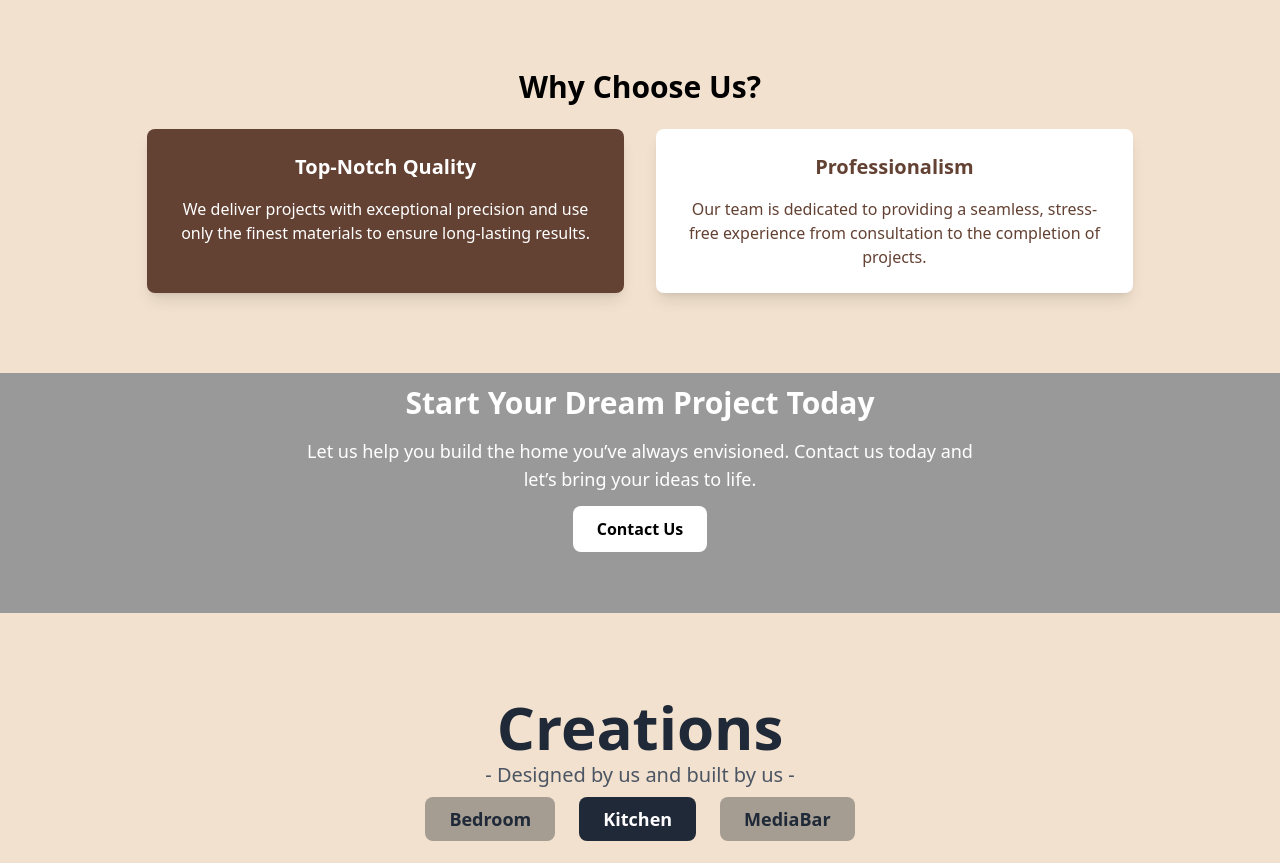
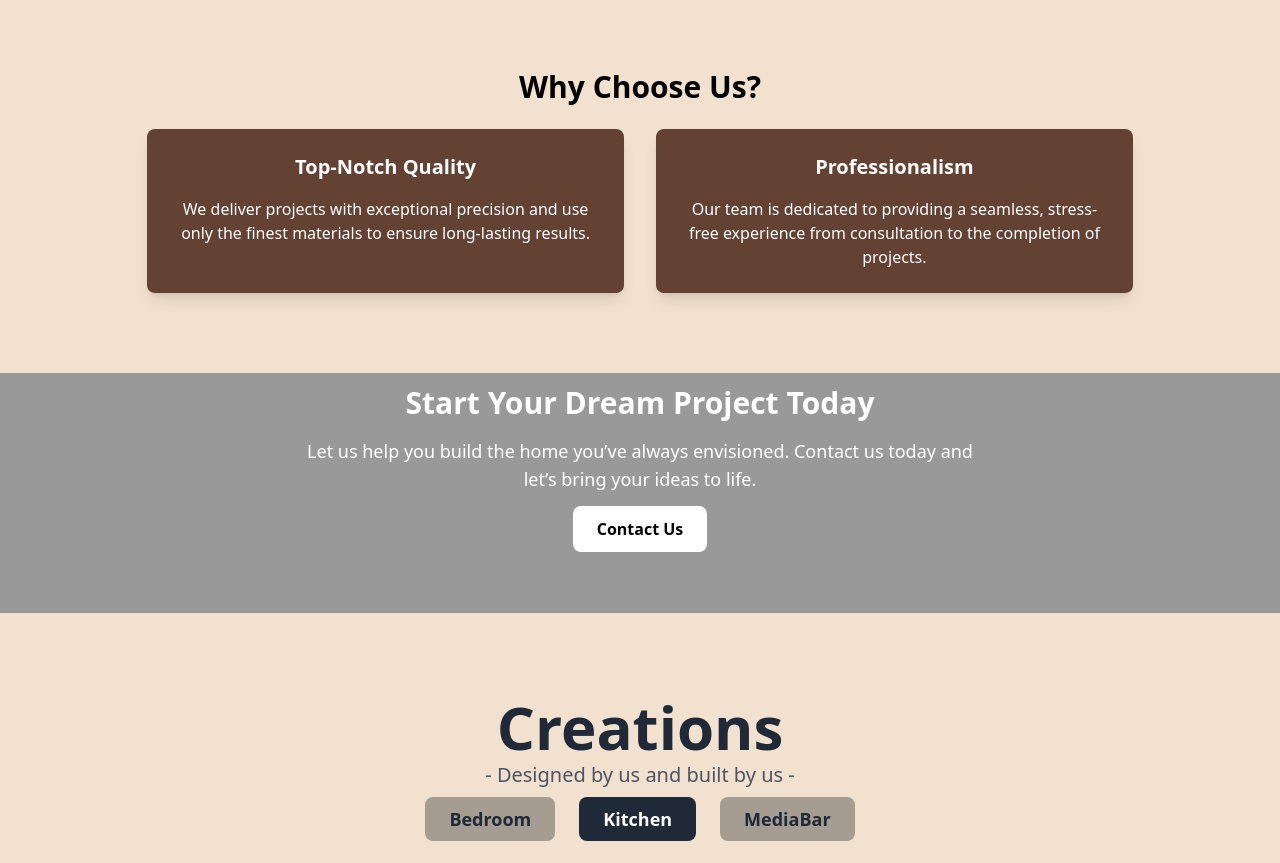
Before and after one commit to sourav-thind/jrg, a React (Vite) app: page / in a window 1280 px wide. Shown: the part 982-1845 px from the top of the page. Built offline with nearby package versions, Linux system fonts and the light colour scheme.

Commit message:
Socail handles on mobile setup

```diff
--- a/src/Components/About.jsx
+++ b/src/Components/About.jsx
@@ -30,7 +30,7 @@ const About = () => {
                     </p>
                 </div>
 
-                <div className="bg-white relative shadow-lg  text-sm md:text-base  p-1 md:p-6  rounded-lg text-center text-Color1">
+                <div className="bg-Color1 relative shadow-lg  text-sm md:text-base  p-1 md:p-6  rounded-lg text-center text-white">
                     <h3 className="text-xl font-semibold mb-2 md:mb-4">Professionalism</h3>
                     <p>
                         Our team is dedicated to providing a seamless, stress-free experience from consultation to the completion of projects.
--- a/src/Components/Navbar.jsx
+++ b/src/Components/Navbar.jsx
@@ -50,6 +50,7 @@ const Navbar = () => {
               </a>
             </div>
           ))}
+
         </div>
 
         {/* Hamburger icon for small screens */}
@@ -80,6 +81,14 @@ const Navbar = () => {
               {nav}
             </a>
           ))}
+          <div className="flex justify-center space-x-8 mx-6 ">
+            <a href="">
+              <FaInstagram className="h-6 w-6" />
+            </a>
+            <a href="https://www.tiktok.com/@jrgkitchenbedroom">
+              <FaTiktok className="h-6 w-6" />
+            </a>
+          </div>
         </div>
       )}
     </header>
```
